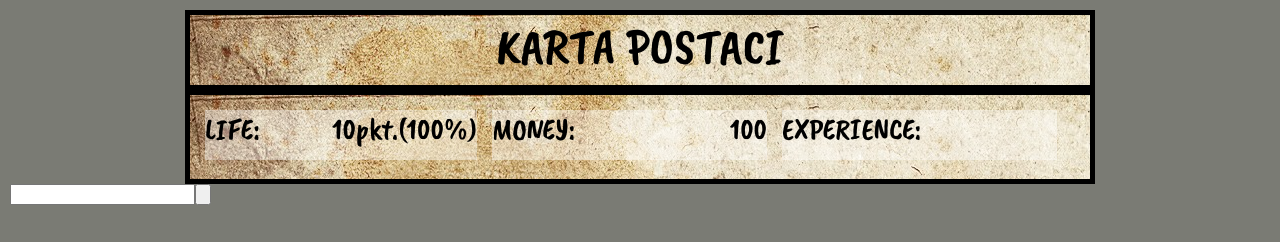
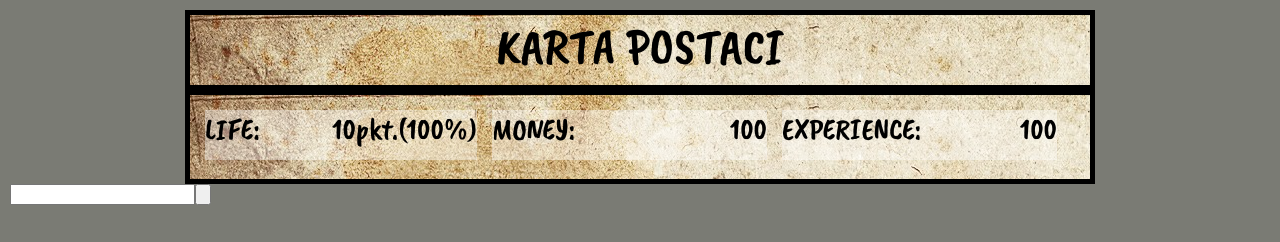
Before and after one commit to Gangrin/rpg_app, a plain HTML site: page index.html in a window 1280 px wide. Drawn offline with nearby package versions, Linux system fonts and the light colour scheme.

Commit message:
problem with querySelectorAll_2

```diff
--- a/index.html
+++ b/index.html
@@ -28,6 +28,9 @@
       <div class="exp">
         <p class="statsText">EXPERIENCE:</p>
       </div>
+      <div class="exp_2">
+        <p class="statsStatus">100</p>
+      </div>
 
     </div>
 
--- a/style.css
+++ b/style.css
@@ -82,11 +82,22 @@ body {
 }
 
 .exp {
-  margin: 15px 15px 15px 15px;
+  margin: 15px 0px 15px 15px;
   padding: 0px 0px 0px 0px;
   display: inline-block;
   vertical-align: top;
-  width: 275px;
+  width: 150px;
+  height: 50px;
+  font-size: 0px;
+  background: rgba(255, 255, 255, 0.4);
+}
+
+.exp_2 {
+  margin: 15px 15px 15px 0px;
+  padding: 0px 0px 0px 0px;
+  display: inline-block;
+  vertical-align: top;
+  width: 125px;
   height: 50px;
   font-size: 0px;
   background: rgba(255, 255, 255, 0.4);
```
